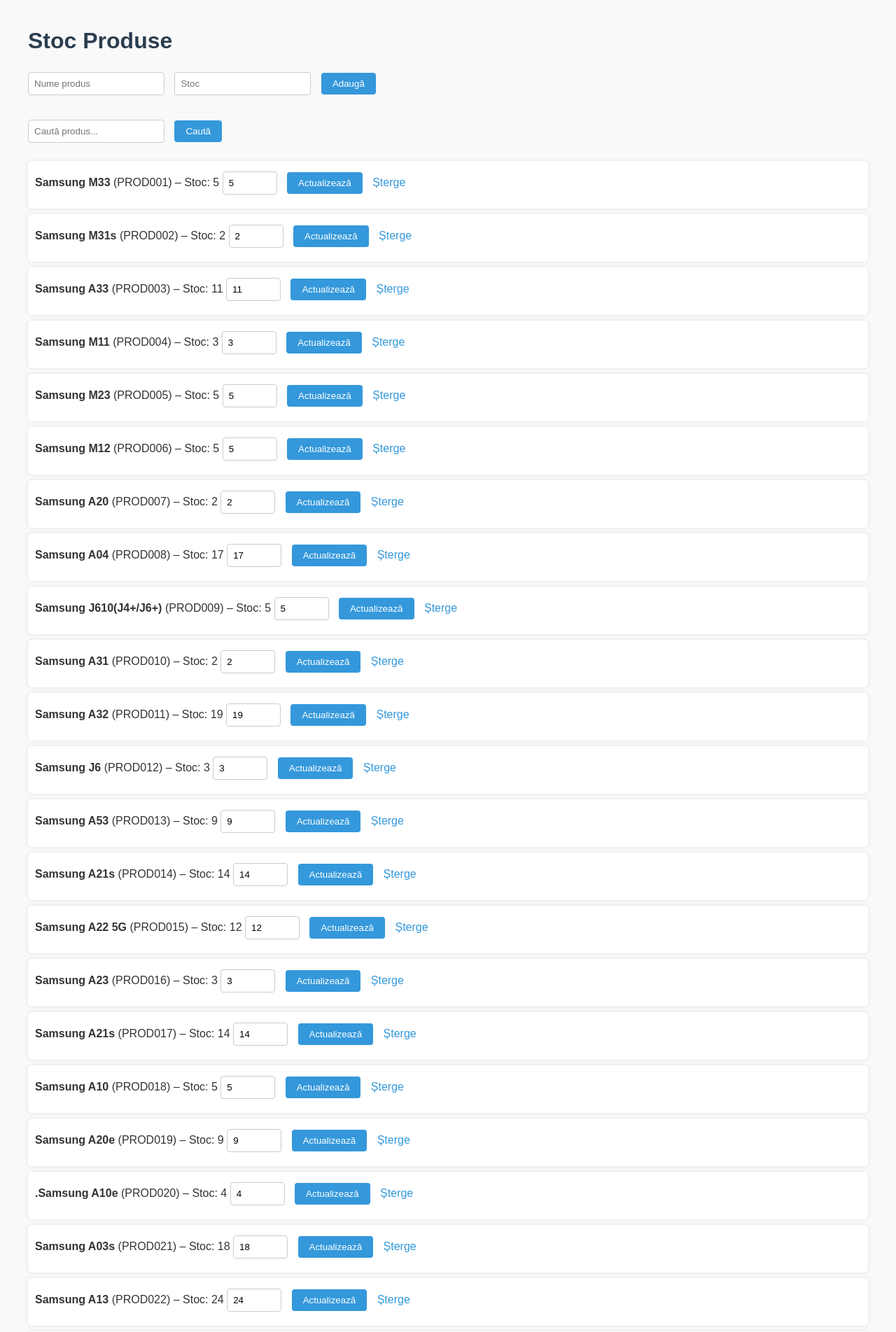
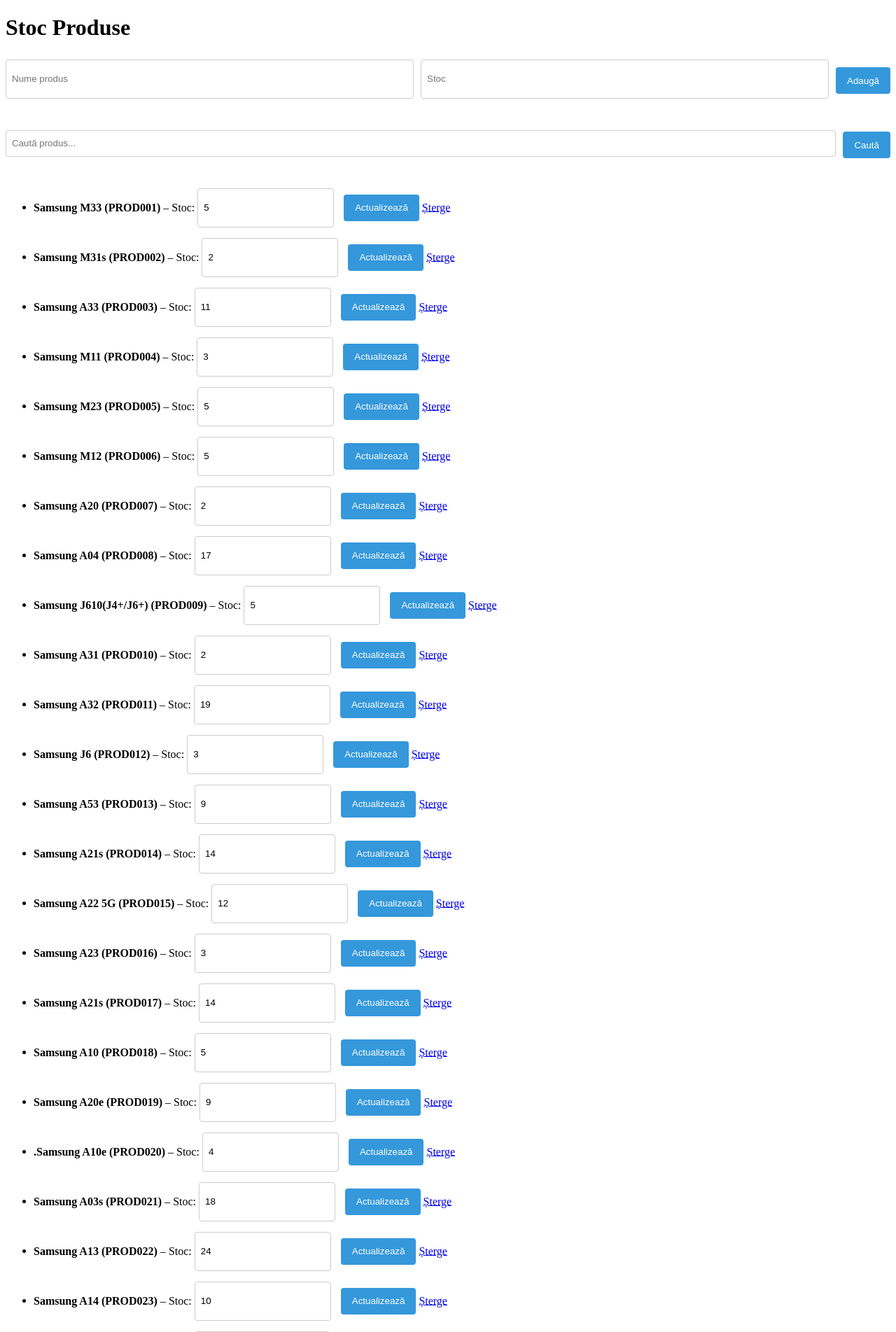
Before and after one commit to gsmcontactct/stock-web-app, a Flask app: page / in a window 1280 px wide. Shown: the top 1903 px of the page at 70% size. Run offline with Flask 3, Linux system fonts and the light colour scheme; data comes from the database, SQL or seed files in the repository.

Commit message:
Update index.html with improved design and CSS

```diff
--- a/static/style.css
+++ b/static/style.css
@@ -1,20 +1,20 @@
-body {
-    font-family: Arial, sans-serif;
-    background-color: #f9f9f9;
-    margin: 40px;
-    color: #333;
-}
-
-h1, h2 {
-    color: #2c3e50;
+form {
+    display: flex;
+    flex-wrap: wrap;
+    align-items: center;
+    margin-bottom: 20px;
 }
 
 form input[type="text"],
-form input[type="number"] {
+form input[type="number"],
+form input[type="search"] {
     padding: 8px;
     margin: 5px 10px 10px 0;
     border: 1px solid #ccc;
     border-radius: 4px;
+    height: 38px;
+    flex: 1;
+    min-width: 150px;
 }
 
 button {
@@ -24,31 +24,13 @@
     border: none;
     border-radius: 4px;
     cursor: pointer;
+    height: 38px;
 }
 
 button:hover {
     background-color: #2980b9;
 }
 
-ul {
-    list-style: none;
-    padding-left: 0;
+section {
+    margin-bottom: 30px;
 }
-
-ul li {
-    background: white;
-    margin-bottom: 8px;
-    padding: 10px;
-    border-radius: 5px;
-    box-shadow: 0 0 5px rgba(0,0,0,0.1);
-}
-
-a {
-    color: #3498db;
-    text-decoration: none;
-    margin-left: 10px;
-}
-
-a:hover {
-    text-decoration: underline;
-}
--- a/templates/index.html
+++ b/templates/index.html
@@ -1,33 +1,40 @@
 <!DOCTYPE html>
-<html>
+<html lang="ro">
 <head>
-    <title>Stoc Web App</title>
+    <meta charset="UTF-8">
+    <title>Stoc Produse</title>
     <link rel="stylesheet" href="{{ url_for('static', filename='style.css') }}">
 </head>
 <body>
     <h1>Stoc Produse</h1>
 
-    <form action="{{ url_for('add_product') }}" method="post">
+    <section>
+        <form action="/add" method="post">
             <input type="text" name="name" placeholder="Nume produs" required>
-        <input type="number" name="stock" placeholder="Stoc" required>
+            <input type="number" name="stock" placeholder="Stoc" min="0" required>
             <button type="submit">Adaugă</button>
         </form>
+    </section>
 
-    <form action="{{ url_for('search') }}" method="get" style="margin-top: 20px;">
-        <input type="text" name="q" placeholder="Caută produs..." value="{{ search if search else '' }}">
+    <section>
+        <form method="get" action="/">
+            <input type="search" name="q" placeholder="Caută produs...">
             <button type="submit">Caută</button>
         </form>
+    </section>
 
     <ul>
-    {% for id, name, sku, stock in products %}
+        {% for product in products %}
             <li>
-            <strong>{{ name }}</strong> ({{ sku }}) – Stoc: {{ stock }}
-            <form action="{{ url_for('update_product', product_id=id) }}" method="post" style="display:inline;">
-                <input type="number" name="stock" value="{{ stock }}" style="width:60px;">
+                <strong>{{ product[1] }} ({{ product[2] }})</strong> – Stoc:
+                <form action="/update/{{ product[0] }}" method="post" style="display: inline;">
+                    <input type="number" name="stock" value="{{ product[3] }}" min="0">
                     <button type="submit">Actualizează</button>
                 </form>
-            <a href="{{ url_for('delete_product', product_id=id) }}">Șterge</a>
+                <a href="/delete/{{ product[0] }}">Șterge</a>
             </li>
+        {% else %}
+            <li>Nu există produse</li>
         {% endfor %}
     </ul>
 </body>
```
Lines whose indentation alone changed are shown as unchanged.
